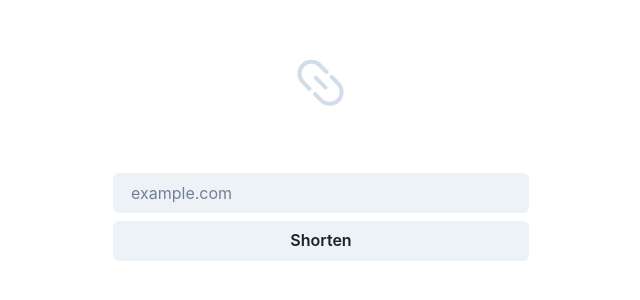
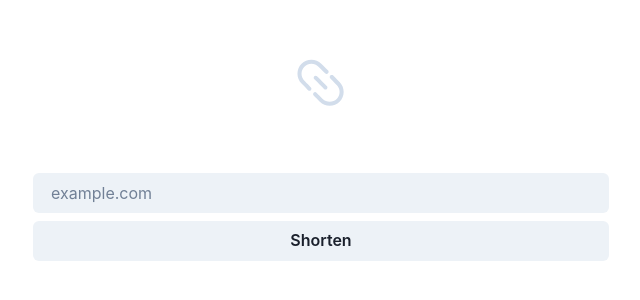
Before and after one commit to jasonfyw/linky, a React (Create React App) app in the folder app/: page / in a window 1280 px wide. Shown: the part 254-554 px from the top of the page, without its empty margins (319-959 px from the left). Built offline with nearby package versions, Linux system fonts and the light colour scheme.

Commit message:
fix: input width

```diff
--- a/app/src/components/LinkGeneratorForm/LinkGeneratorForm.tsx
+++ b/app/src/components/LinkGeneratorForm/LinkGeneratorForm.tsx
@@ -1,7 +1,7 @@
 import React from 'react';
 import {
     Button,
-    Container,
+    Box,
     Input,
     Stack,
     Text
@@ -16,17 +16,17 @@ const ShortenLinkSchema = Yup.object().shape({
     ).required('Please enter a URL'),
 });
 
-interface LinkGeneratorProps {
+interface LinkGeneratorFormProps {
     generateShortLink: (link: string) => void
 }
 
-const LinkGenerator = (props: LinkGeneratorProps) => {
+const LinkGeneratorForm = (props: LinkGeneratorFormProps) => {
     const handleSubmit = (values: { link: string }) => {
         props.generateShortLink(values.link)
     }
 
     return (
-        <Container w={'md'}>
+        <Box minW={['xs', 'xl']}>
             <Formik
                 initialValues={{
                     link: '',
@@ -53,7 +53,7 @@ const LinkGenerator = (props: LinkGeneratorProps) => {
                     </Form>
                 )}
             </Formik>
-        </Container>
+        </Box>
     )
 };
-export default LinkGenerator;
+export default LinkGeneratorForm;
```
